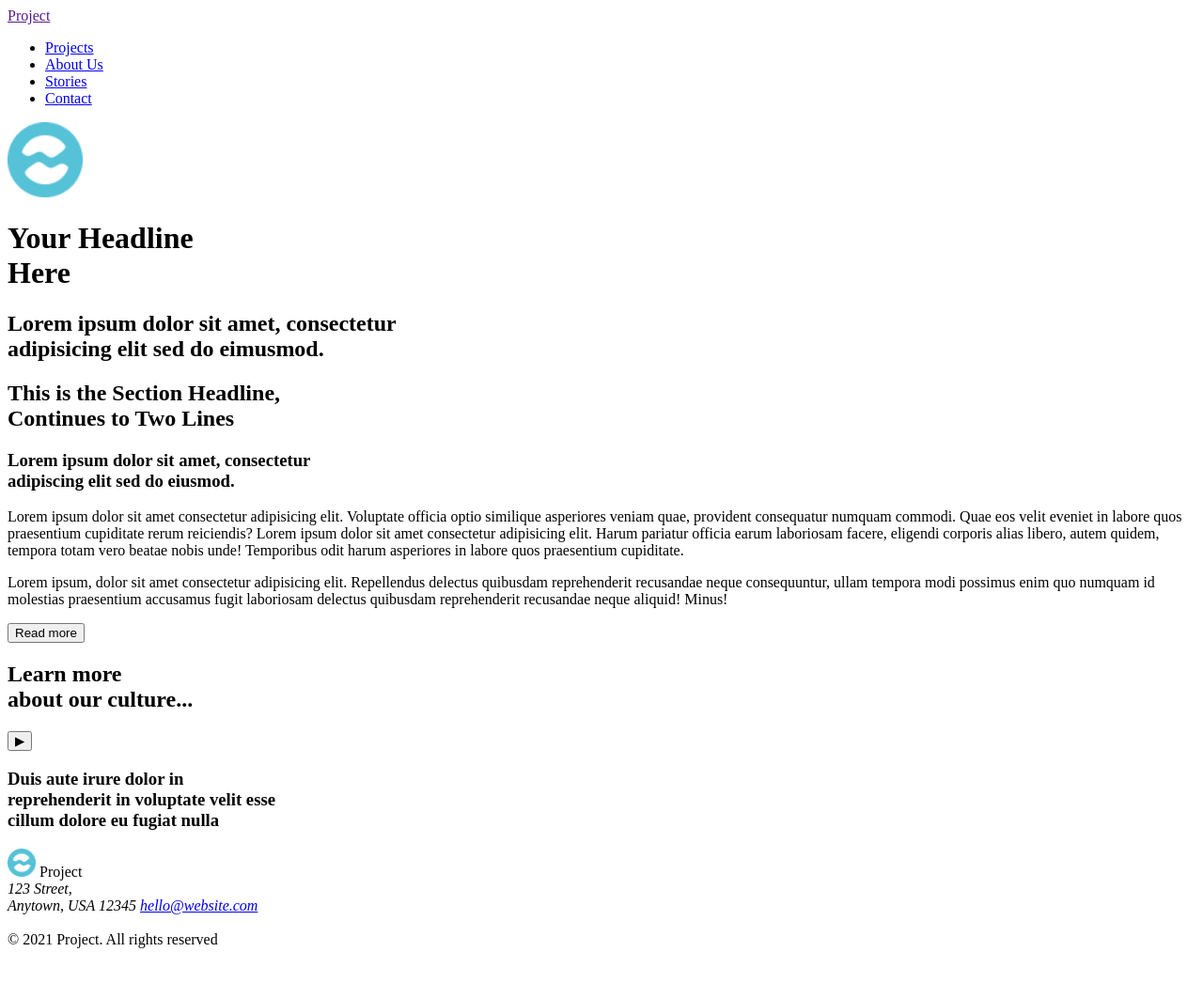
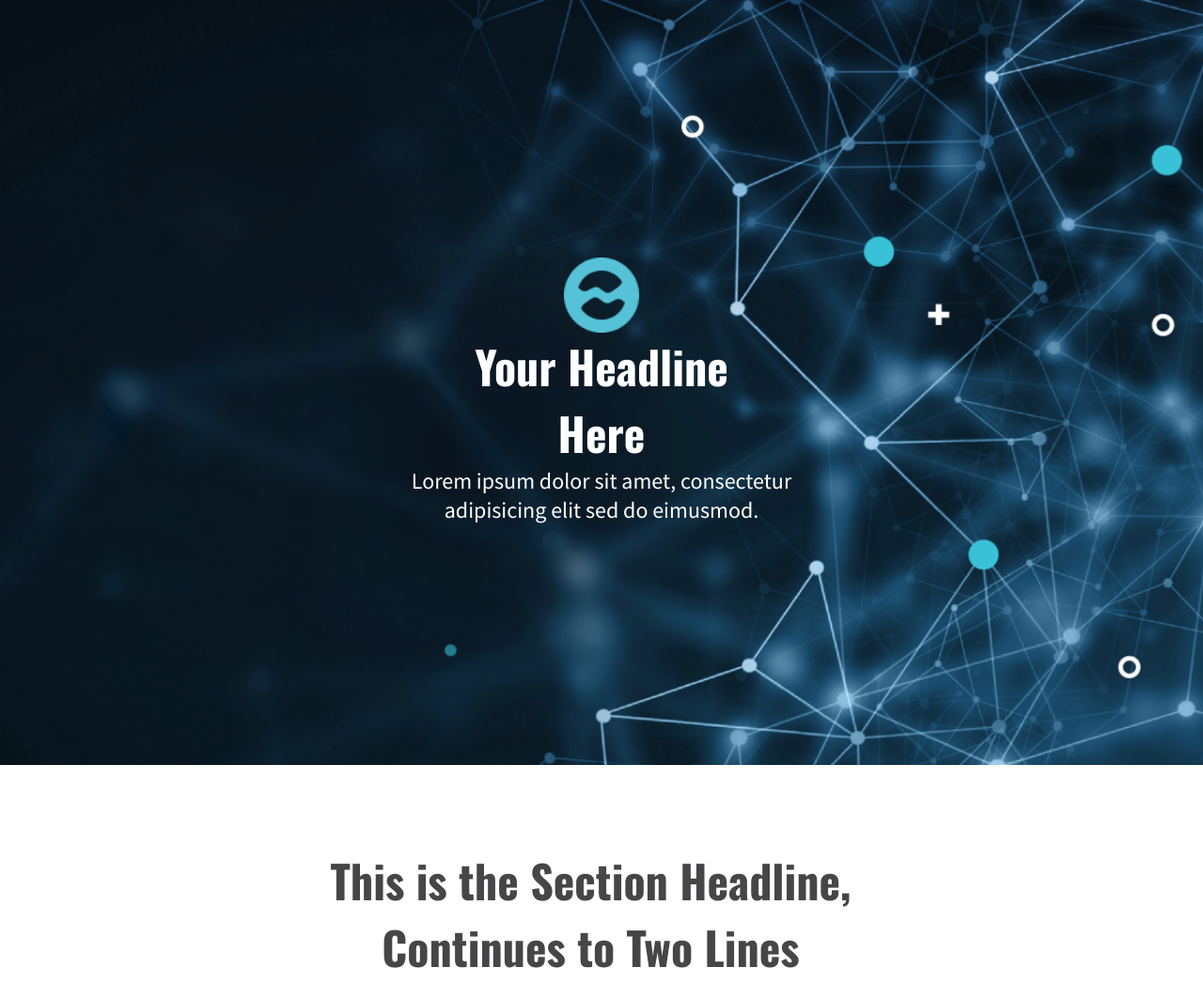
Before and after one commit to SerkBlack88/HTML-Essentials-HomeTask, a plain HTML site: page index.html in a window 1280 px wide. Shown: the top 1046 px of the page at 94% size. Before the commit the page ends 1017 px from the top, so only its background shows below. Drawn offline with nearby package versions, Linux system fonts and the light colour scheme.

Commit message:
Adding styles

```diff
--- a/index.html
+++ b/index.html
@@ -7,11 +7,12 @@
     <link rel="preconnect" href="https://fonts.googleapis.com">
     <link rel="preconnect" href="https://fonts.gstatic.com" crossorigin>
     <link href="https://fonts.googleapis.com/css2?family=Oswald:wght@400;700&family=Source+Sans+Pro:wght@400;600&display=swap" rel="stylesheet">
+    <link rel="stylesheet" href="styles.css">
     <title>Document</title>
   </head>
   <body>
     <header>
-        <nav>
+        <!-- <nav>
           <a href="">Project</a>
           <ul>
             <li><a href="/">Projects</a></li>
@@ -19,7 +20,7 @@
             <li><a href="/">Stories</a></li>
             <li><a href="/">Contact</a></li>
           </ul>
-        </nav>
+        </nav> -->
           <img
           src="assets/Logo1x.png"
           srcset="assets/Logo1x.png,
@@ -34,8 +35,8 @@
             adipisicing elit sed do eimusmod.
           </h2>
     </header>
-    <section>
-        <h2>This is the Section Headline,<br>
+    <section class="section-headline">
+        <h2 class="section-headline-title">This is the Section Headline,<br>
             Continues to Two Lines</h2>
         <h3>
           Lorem ipsum dolor sit amet, consectetur <br>
@@ -54,14 +55,18 @@
           tempora modi possimus enim quo numquam id molestias praesentium accusamus
           fugit laboriosam delectus quibusdam reprehenderit recusandae neque aliquid! Minus!
         </p>
-        <button>Read more</button>
+        <button class="read-more-button">READ MORE</button>
     </section>
 
-    <section>
+    <section class="section-learn-more">
         <h2>Learn more <br>
             about our culture...
         </h2>
-        <button>&#9654</button>
+        <button class="play-button">
+          <div>
+            &#9654
+          </div>
+        </button>
         <h3>Duis aute irure dolor in<br>
             reprehenderit in voluptate velit esse<br>
             cillum dolore eu fugiat nulla
@@ -69,22 +74,23 @@
     </section>
 
     <footer>
+      <div class="logo-footer">
         <img
             src="assets/Logo1x.png"
             srcset="assets/Logo1x.png,
                     assets/Logo2x.png 2x"
             alt="company logo"
-            height="30px"
-            width="30px"
+            height="20px"
+            width="20px"
         />
-        Project<br>
+        PROJECT<br>
+      </div>
         <address>
-            <i>123 Street,<br>
+            <p>123 Street,<br>
                 Anytown, USA 12345
-            </i>
+            </p>
             <a href="/">hello@website.com</a>
         </address>
-        <br>
         &#169 2021 Project. All rights reserved
     </footer>
   </body>
--- /dev/null
+++ b/styles.css
@@ -0,0 +1,167 @@
+* {
+  margin: 0;
+  padding: 0;
+  box-sizing: border-box;
+}
+
+header {
+  background-image: url("/assets/header_background.png");
+  background-size: cover;
+  display: flex;
+  flex-direction: column;
+  justify-content: center;
+  align-items: center;
+  text-align: center;
+  padding: 274px 0 256px;
+}
+
+header h2 {
+  font-family: "Source Sans Pro", sans-serif;
+  color: #fff;
+  font-weight: 400;
+}
+
+h1 {
+  font-family: "Oswald", sans-serif;
+  color: #fff;
+  font-weight: 700;
+  font-size: 48px;
+}
+
+.main-info img {
+  margin-bottom: 12px;
+}
+
+.main-info h1 {
+  margin-bottom: 42px;
+}
+
+.main-info h2 {
+  color: rgba(255, 255, 255, 0.7);
+}
+
+.section-headline {
+  display: flex;
+  flex-direction: column;
+  text-align: center;
+  justify-content: center;
+  align-items: center;
+  padding: 87px 120px 98px 97px;
+}
+
+.section-headline h3 {
+  font-family: "Source Sans Pro", sans-serif;
+  font-weight: 400;
+  color: #666666;
+  font-size: 24px;
+  line-height: 32px;
+  margin-bottom: 48px;
+}
+
+.section-headline p {
+  font-family: "Source Sans Pro", sans-serif;
+  color: #000;
+  font-size: 16px;
+  line-height: 22px;
+  margin-bottom: 26px;
+}
+
+.section-headline-title {
+  font-family: "Oswald", sans-serif;
+  color: #464547;
+  font-weight: 700;
+  font-size: 48px;
+  margin-bottom: 40px;
+}
+
+.read-more-button {
+  font-family: "Oswald", sans-serif;
+  font-weight: 400;
+  font-size: 14px;
+  color: #fff;
+  line-height: 26px;
+  background-color: #55c2d8;
+  border-radius: 18px;
+  padding: 5px 0;
+  width: 115px;
+  border: 0;
+  letter-spacing: 1.1px;
+}
+
+.section-learn-more {
+  background-image: url("/assets/learn-more-img.png");
+  background-size: cover;
+  display: flex;
+  flex-direction: column;
+  justify-content: center;
+  align-items: center;
+  text-align: center;
+  padding-top: 84px;
+  padding-bottom: 90px;
+}
+
+.section-learn-more h2 {
+  font-family: "Oswald", sans-serif;
+  font-weight: 700;
+  font-size: 48px;
+  color: #fff;
+  line-height: 64px;
+  margin-bottom: 53px;
+}
+
+.play-button {
+  display: flex;
+  justify-content: center;
+  align-items: center;
+  background-color: #55c2d8;
+  color: #fff;
+  width: 150px;
+  height: 150px;
+  border-radius: 100px;
+  border: 0;
+  font-size: 70px;
+  margin-bottom: 70px;
+}
+
+.section-learn-more div {
+  margin-left: 15px;
+}
+
+.section-learn-more h3 {
+  font-family: "Source Sans Pro", sans-serif;
+  font-weight: 400;
+  font-size: 24px;
+  line-height: 32px;
+  color: #fff;
+}
+
+footer {
+  background-color: #464547;
+  padding-left: 140px;
+  font-family: "Source Sans Pro", sans-serif;
+  font-weight: 400;
+  font-size: 16px;
+  color: rgba(255, 255, 255, 0.4);
+  padding-bottom: 38px;
+  padding-top: 21px;
+}
+
+.logo-footer {
+  display: flex;
+  align-items: center;
+  gap: 16px;
+  color: #fff;
+  font-size: 18px;
+  line-height: 16px;
+  letter-spacing: 1.2px;
+  padding-bottom: 12px;
+}
+
+address a:link {
+  color: rgba(255, 255, 255, 0.4);
+  text-decoration: none;
+}
+
+address a:visited {
+  color: rgba(255, 255, 255, 0.4);
+}
```
Also changed, not shown: assets/header_background.png (added), assets/learn-more-image.png (added), assets/learn-more-img.png (added), 4 other files. Lines whose indentation alone changed are shown as unchanged.
